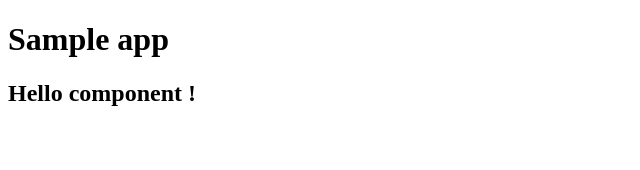
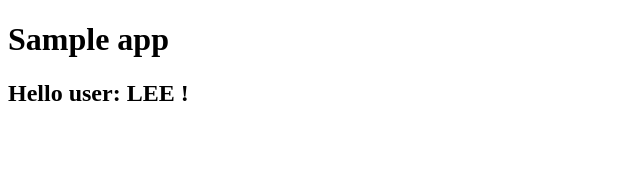
Before and after one commit to Brew-Brew/typescript-playground, a React app in the folder Tutorials/react-by-sample-project/: page / in a window 1280 px wide. Shown: the top 170 px of the page, without its empty margins (0-640 px from the left). Built offline with nearby package versions, Linux system fonts and the light colour scheme.

Commit message:
feat: :pencil: add properties to project

```diff
--- a/Tutorials/react-by-sample-project/src/hello.tsx
+++ b/Tutorials/react-by-sample-project/src/hello.tsx
@@ -1,7 +1,11 @@
 import * as React from 'react';
 
-export const HelloComponent = () => {
+interface Props {
+    userName: string;
+}
+
+export const HelloComponent = (props: Props) => {
   return (
-    <h2>Hello component !</h2>
+    <h2>Hello user: { props.userName } !</h2>
   );
 }
--- a/Tutorials/react-by-sample-project/src/main.tsx
+++ b/Tutorials/react-by-sample-project/src/main.tsx
@@ -4,6 +4,6 @@ import * as ReactDOM from 'react-dom';
 import { HelloComponent } from './hello';
 
 ReactDOM.render(
-  <HelloComponent/>,
+    <HelloComponent userName="LEE" />,
   document.getElementById('root')
 );
```
